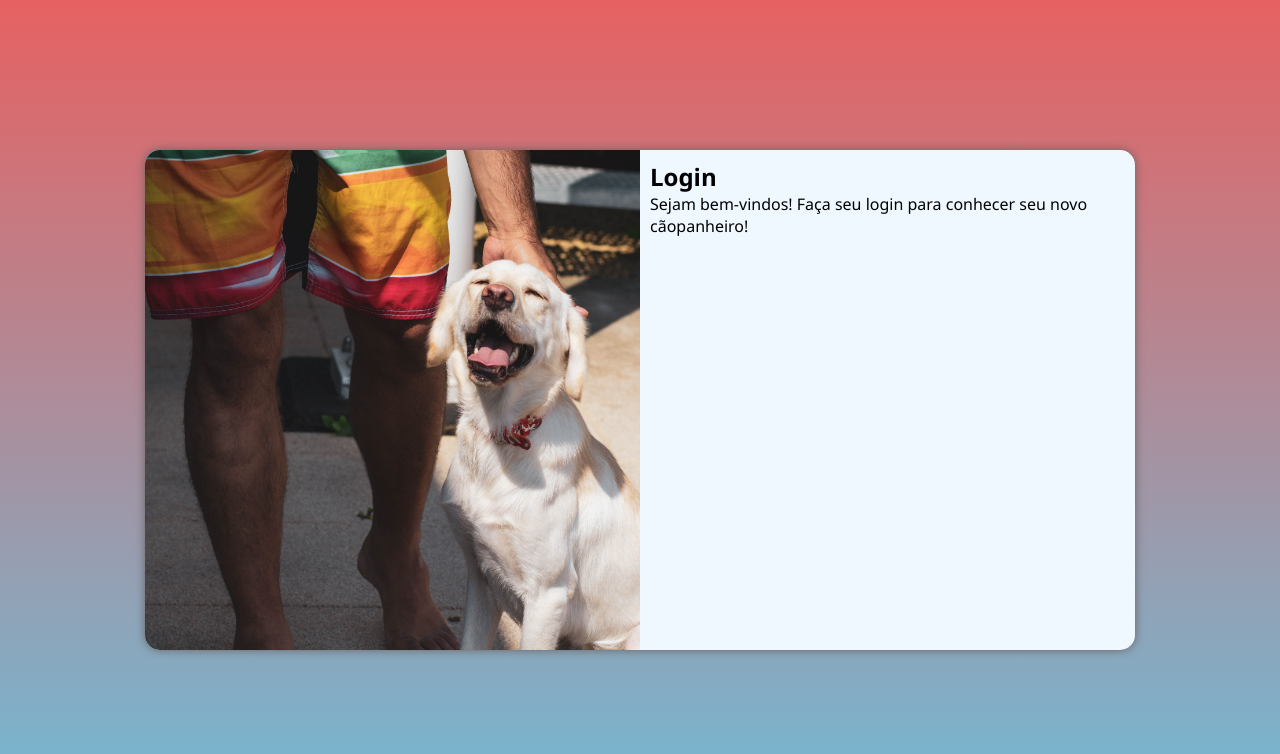
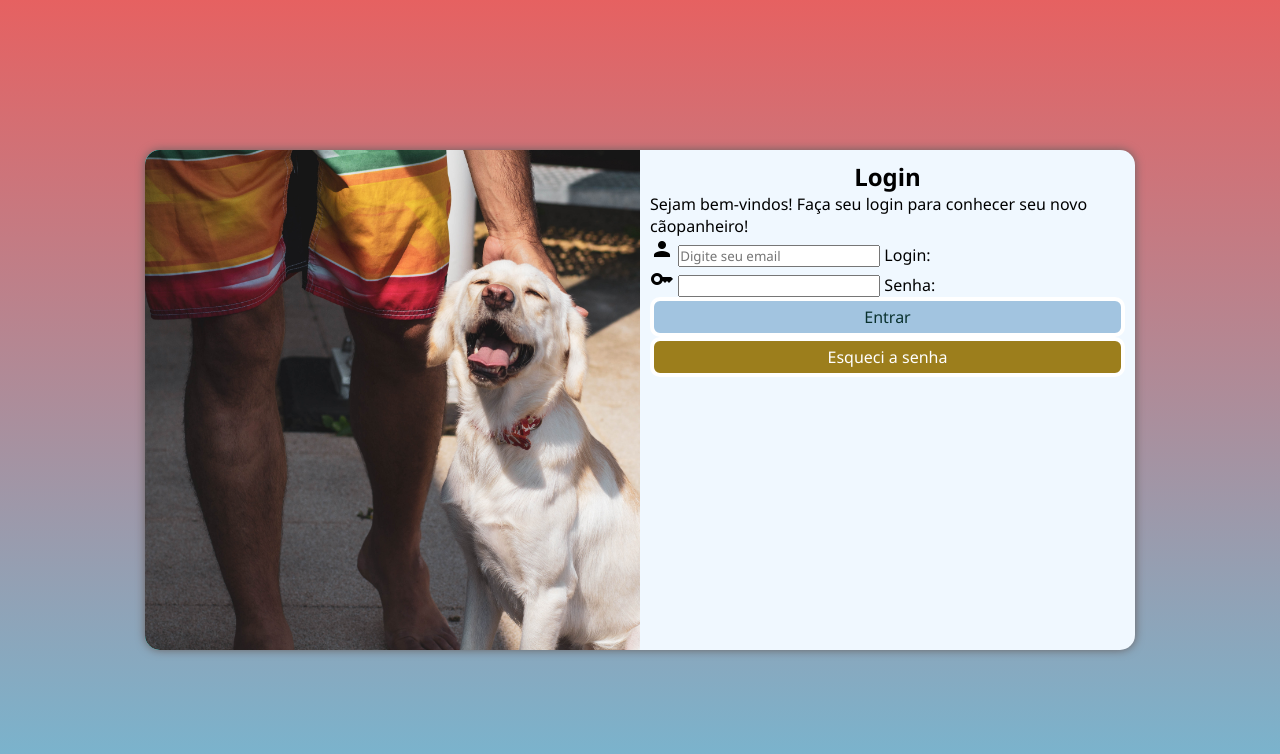
Before and after one commit to perealvees/Formularios, a plain HTML site: page index.html in a window 1280 px wide. Drawn offline with Linux system fonts and the light colour scheme.

Commit message:
ajuste form

```diff
--- a/estilos/style.css
+++ b/estilos/style.css
@@ -17,6 +17,10 @@ main{
     width: 100vw;
 }
 
+h1{
+    text-align: center;
+}
+
 #login{
     position: absolute;
     top: 50%;
@@ -25,7 +29,7 @@ main{
     overflow: hidden;
 
     background-color: aliceblue;
-    width: 250px;
+    width: 270px;
     height: 500px;
     border-radius: 15px;
     box-shadow: 0px 0px 10px rgb(104, 97, 97);
@@ -46,3 +50,39 @@ main{
     padding: 10px;
     display: block;
 }
+
+form > input {
+    display: block;
+    font-size: 1em;
+    color: rgb(10, 49, 46);
+    width: 100%;
+    height: 40px;
+    border: none;
+    cursor: pointer;
+    background-color: rgb(162, 196, 224);
+    border-radius: 10px;
+    border: 4px solid white;
+}
+
+form > input:hover{
+    background-color: rgb(95, 146, 172);
+}
+
+a.botao{
+    display: block;
+    padding-top: 5px;
+
+    text-decoration: none;
+    text-align: center;
+    font-size: 1em;
+    width: 100%;
+    height: 40px;
+    background-color: rgb(156, 126, 28);
+    color: rgb(255, 255, 255);
+    border: 4px solid white;
+    border-radius: 10px;
+}
+
+a.botao:hover{
+    background-color: rgb(179, 152, 67);
+}
--- a/index.html
+++ b/index.html
@@ -4,6 +4,7 @@
     <meta charset="UTF-8">
     <meta name="viewport" content="width=device-width, initial-scale=1.0">
     <title>Projeto Melhor Amigo</title>
+    <link href="https://fonts.googleapis.com/icon?family=Material+Icons"rel="stylesheet">
     <link rel="stylesheet" href="estilos/style.css">
     <link rel="stylesheet" href="estilos/media-query.css">
 </head>
@@ -16,7 +17,20 @@
                 <h1>Login</h1>
                     <p>Sejam bem-vindos! Faça seu login para conhecer seu novo cãopanheiro!</p>
 
-                <form action="login.php" method="post"></form>
+                <form action="login.php" method="post">
+                    <div class="campo">
+                        <span class="material-icons">person</span>
+                        <input type="email" name="login" id="ilogin" placeholder="Digite seu email" required>
+                        <label for="ilogin">Login:</label>
+                    </div>
+                    <div class="campo">
+                        <span class="material-icons">key</span>
+                        <input type="password" name="login" id="isenha" placeholder="" required>
+                        <label for="isenha">Senha:</label>
+                    </div>
+                   <input type="submit" value="Entrar">
+                   <a href="esqueci.html" class="botao">Esqueci a senha</a>
+                </form>
             </div>
         </section>
     </main>
```
